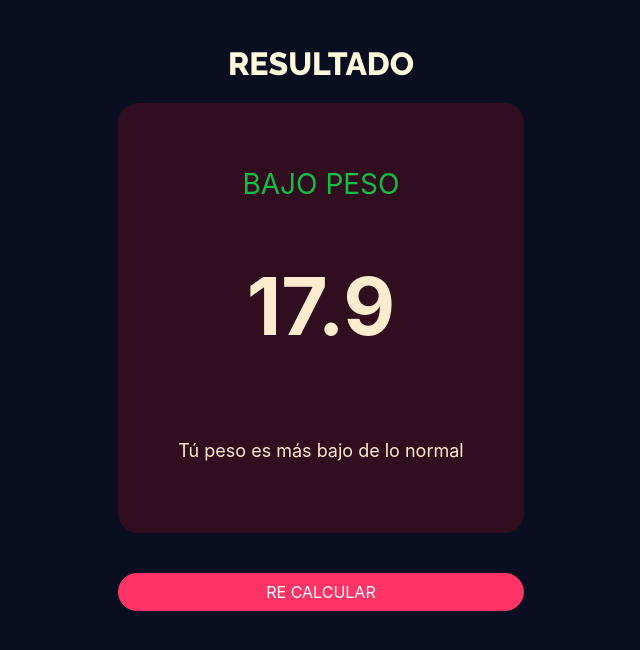
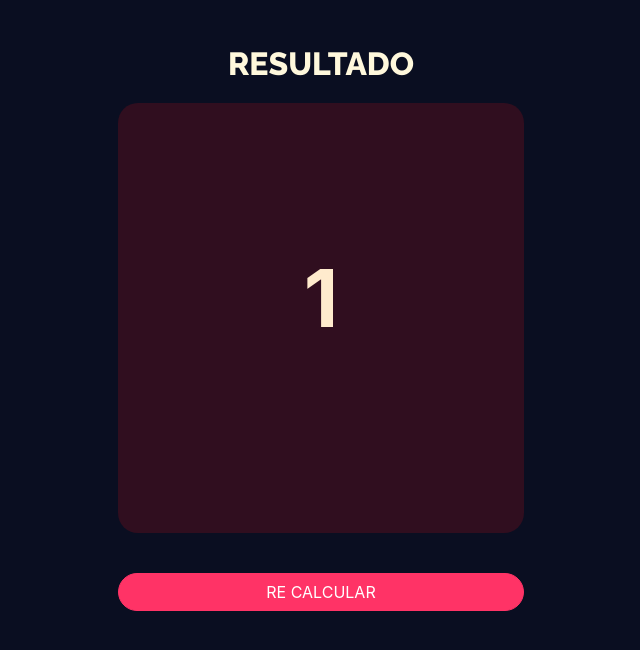
Before and after one commit to alejahndro02/indiceCoorporal, an Angular app: page /resultado/1 in a window 1280 px wide. Shown: the top 650 px of the page, without its empty margins (319-959 px from the left). Built offline with nearby package versions, Linux system fonts and the light colour scheme.

Commit message:
Se modificaron los parrafos de encabezado, numeroResultado y textoResultado

```diff
--- a/src/app/components/resultado/resultado.component.html
+++ b/src/app/components/resultado/resultado.component.html
@@ -5,9 +5,9 @@
             <div class="col-lg-12">
                 <div class="fondoItem">
                     <div class="contenedor">
-                        <p class="encabezado">Bajo peso</p>
-                        <p class="numeroResultado">17.9</p>
-                        <p class="textoResultado">Tú peso es más bajo de lo normal</p>
+                        <p class="encabezado">{{encabezado}}</p>
+                        <p class="numeroResultado">{{bmi}}</p>
+                        <p class="textoResultado">{{textoResultado}}</p>
                     </div>
                 </div>
             </div>
```
